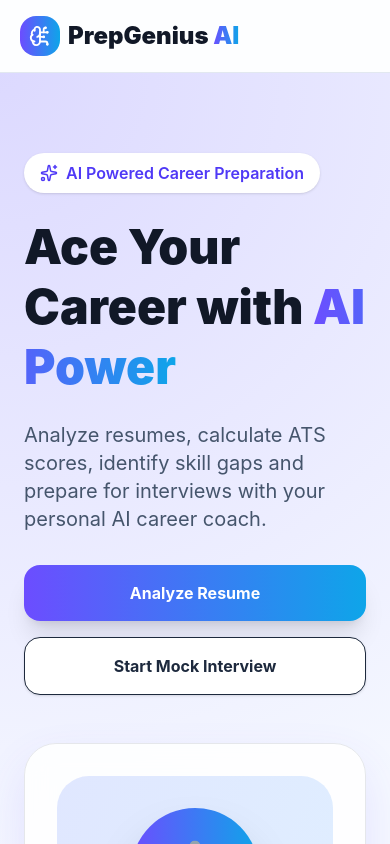
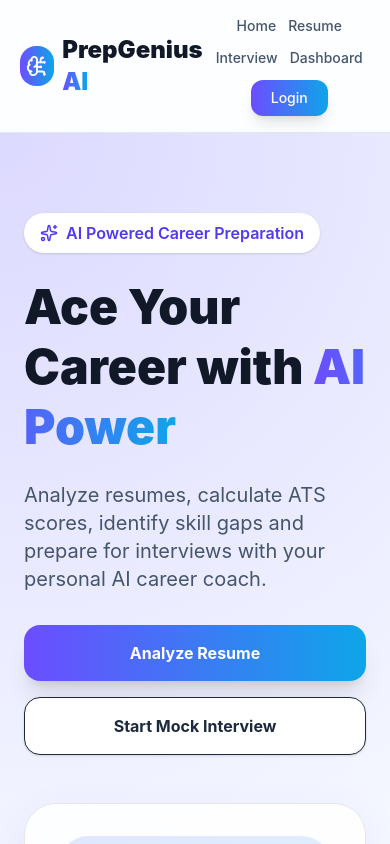
Before and after one commit to Nancykhandelwal1710/PrepGenius-AI, a React app in the folder frontend/: page / in a window 390 px wide. Shown: the top 844 px of the page. Built offline with nearby package versions, Linux system fonts and the light colour scheme; the HTML template or start-up script is replaced by a standard one.

Commit message:
Fix mobile navbar and backend cors

```diff
--- a/frontend/src/components/Navbar.jsx
+++ b/frontend/src/components/Navbar.jsx
@@ -14,7 +14,7 @@ function Navbar() {
           </span>
         </Link>
 
-        <div className="hidden md:flex items-center gap-7 font-medium text-slate-600">
+        <div className="flex flex-wrap justify-center items-center gap-3 text-sm font-medium text-slate-600">
           <Link to="/" className="hover:text-indigo-600">Home</Link>
           <Link to="/resume-analyzer" className="hover:text-indigo-600">Resume</Link>
           <Link to="/mock-interview" className="hover:text-indigo-600">Interview</Link>
--- a/frontend/src/pages/ResumeAnalyzer.jsx
+++ b/frontend/src/pages/ResumeAnalyzer.jsx
@@ -39,7 +39,7 @@ function ResumeAnalyzer() {
       localStorage.setItem("resumeText", response.data.text);
     } catch (error) {
       console.error(error);
-      setText("Error extracting resume text");
+      setText("Error extracting resume text. Please check if the PDF is text-based and try again.");
     } finally {
       setLoading(false);
     }
```
Also changed, not shown: 1 other file (tests, documents, lock files or other folders).
